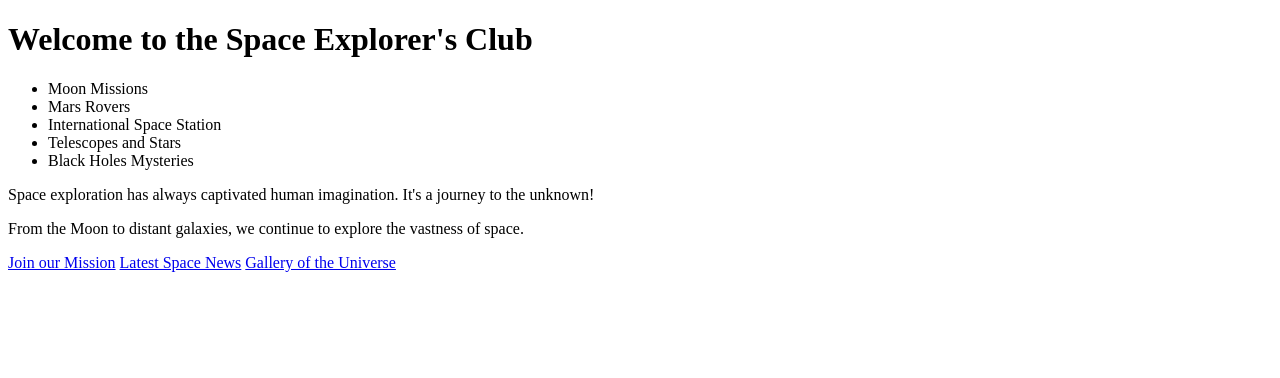
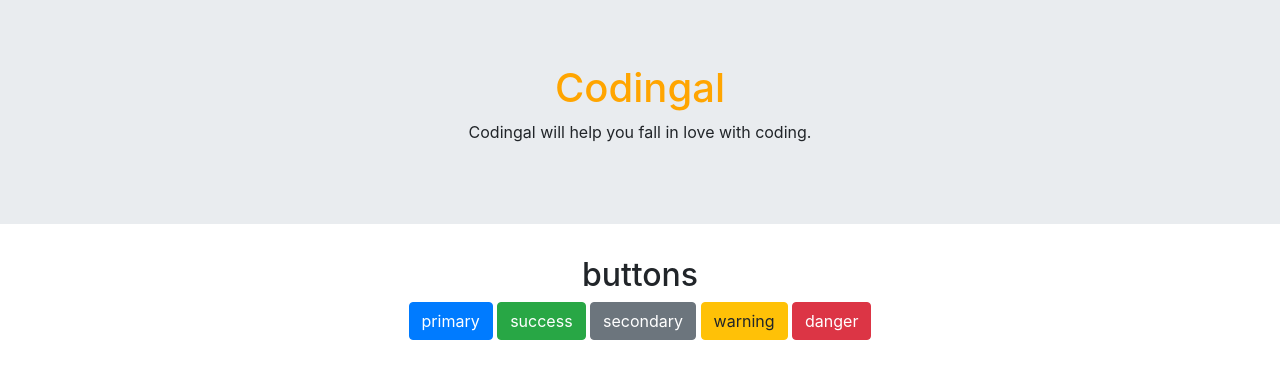
Before and after one commit to shiveshsalem-collab/codingal, a plain HTML site: page activity1.html in a window 1280 px wide. Drawn offline with nearby package versions, Linux system fonts and the light colour scheme.

Commit message:
Add files via upload

```diff
--- a/activity1.html
+++ b/activity1.html
@@ -3,42 +3,31 @@
 <head>
     <meta charset="UTF-8">
     <meta name="viewport" content="width=device-width, initial-scale=1.0">
-    <title>advanced selector</title>
-    <link rel="stylesheet" href="style.css">
+    <title>Document</title>
+    <link rel="stylesheet" href=
+
+"https://maxcdn.bootstrapcdn.com/bootstrap/4.3.1/css/bootstrap.min.css">
+
+<script src=
+
+"https://maxcdn.bootstrapcdn.com/bootstrap/4.3.1/js/bootstrap.min.js">
+
+</script>
 </head>
-<body>
-    <h1>Welcome to the Space Explorer's Club</h1>
-    <ul>
-
-<li>Moon Missions</li>
-
-<li>Mars Rovers</li>
-
-<li>International Space Station</li>
-
-<li>Telescopes and Stars</li>
-
-<li>Black Holes Mysteries</li>
-
-</ul>
-
-<p>Space exploration has always
-
-captivated human imagination.
-
-It's a journey to the unknown!</p>
-
-
-<p>From the Moon to distant galaxies,
-
-we continue to explore the
-
-vastness of space.</p>
-
-<a href="#">Join our Mission</a>
-
-<a href="#">Latest Space News</a>
-
-<a href="#">Gallery of the Universe</a>
-</body>
+    <body style="text-align: center;">
+        <div class="jumbotron jumbotron-fluid">
+            <div class="container">
+                <h1 style="color: orange;">Codingal</h1>
+                <p>Codingal will help you fall in love with coding.</p>
+            </div>
+        </div>
+        <div class="container mt-3">
+            <h2>buttons</h2>
+            <button class="btn btn-primary">primary</button>
+            <button class="btn btn-success">success</button>
+            <button class="btn btn-secondary">secondary</button>
+            <button class="btn btn-warning">warning</button>
+            <button class="btn btn-danger">danger</button>
+        </div>
+    </body>
 </html>
```
